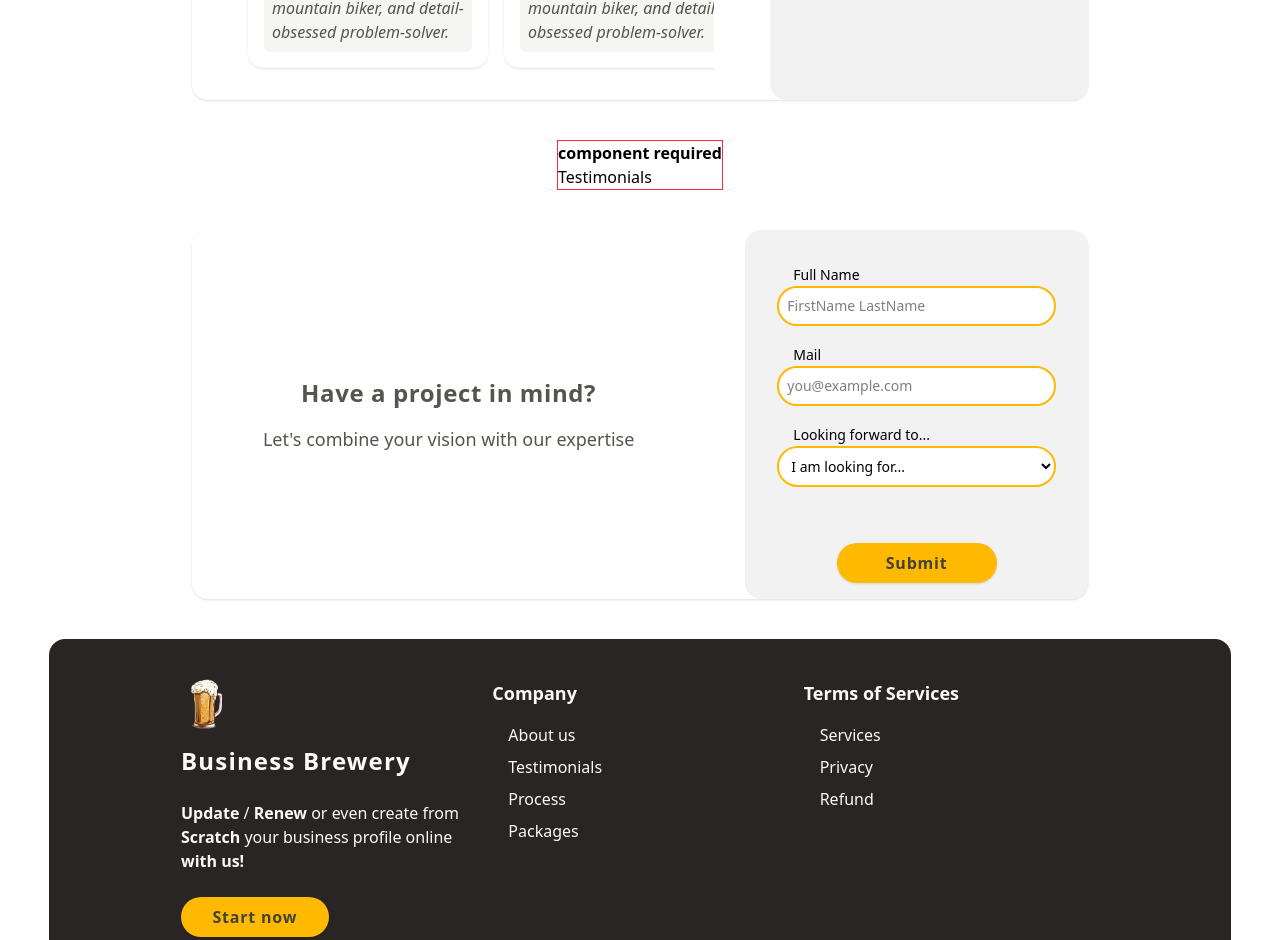
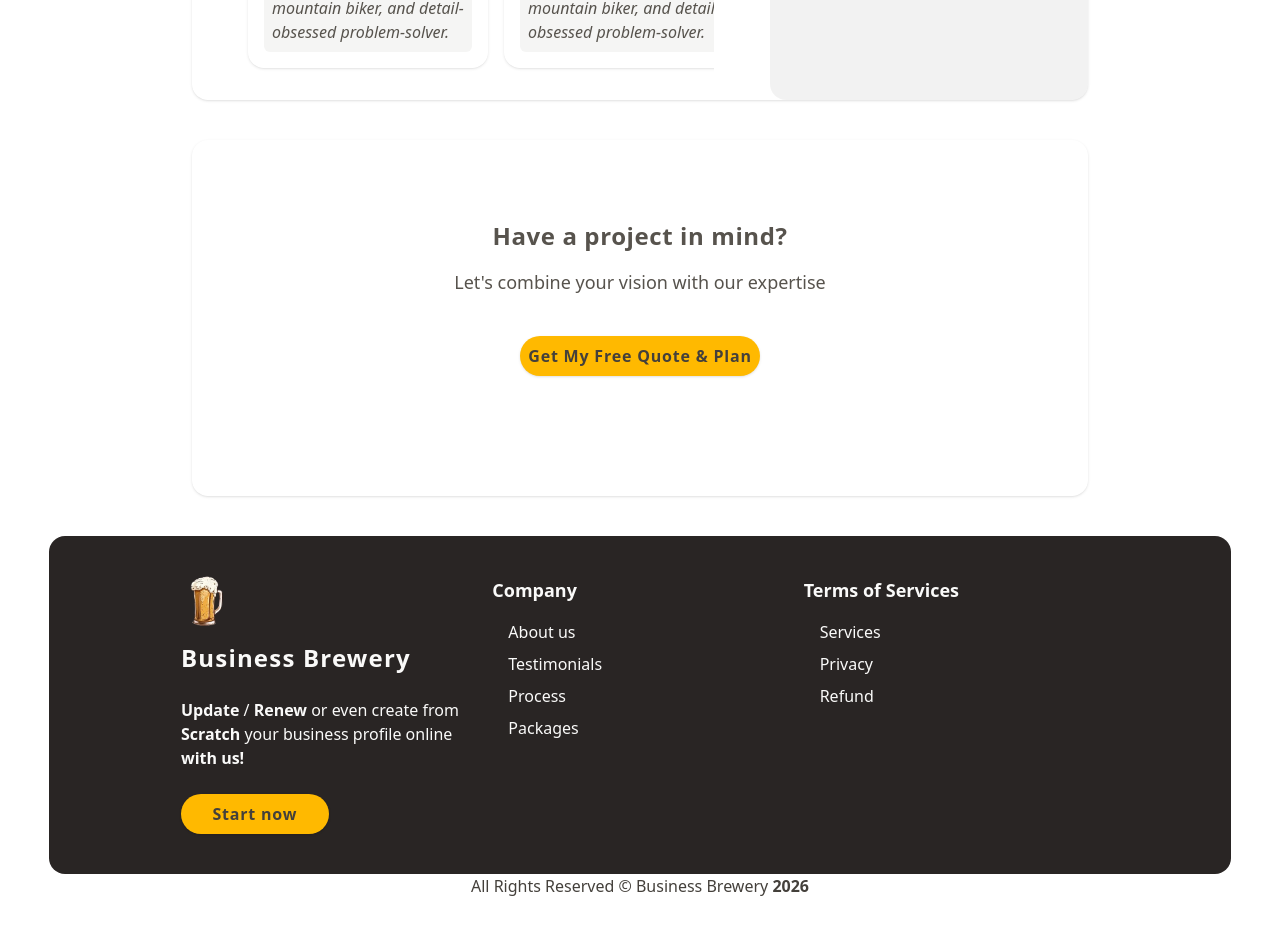
Before and after one commit to aievey/business-brewery-next, a Next.js app: page /about in a window 1280 px wide. Shown: the part 1316-2256 px from the top of the page. After the commit the page ends 2214 px from the top, so only its background shows below. Built offline with nearby package versions, Linux system fonts and the light colour scheme.

Commit message:
initial ready website

```diff
--- a/src/app/about/page.jsx
+++ b/src/app/about/page.jsx
@@ -91,23 +91,23 @@ const About = () => {
         </Small>
       </Segment>
 
-      <div className="border border-red-500">
+      {/* <div className="border border-red-500">
         {" "}
         <b>component required</b> <br />
         Testimonials
-      </div>
+      </div> */}
       <Segment>
-        <Large>
-          <div className="flex h-full w-full flex-col items-center justify-center">
-            <Head>Have a project in mind?</Head>
-            <Elaboration>
-              Let&apos;s combine your vision with our expertise
-            </Elaboration>
+        <div className="flex h-full w-full flex-col items-center justify-center py-20">
+          <Head>Have a project in mind?</Head>
+          <Elaboration>
+            Let&apos;s combine your vision with our expertise
+          </Elaboration>
+          <div className="flex h-30 items-center justify-center">
+            <Button type="submit" width="w-60">
+              Get My Free Quote & Plan
+            </Button>
           </div>
-        </Large>
-        <Small>
-          <SubForm />
-        </Small>
+        </div>
       </Segment>
     </PageContainer>
   );
--- a/src/app/page.js
+++ b/src/app/page.js
@@ -25,7 +25,7 @@ export default function Home() {
         <Display />
         <Services />
 
-        <Segment>
+        {/* <Segment>
           <Small>
             <Head>The Results We Deliver</Head>
           </Small>
@@ -40,7 +40,7 @@ export default function Home() {
             </Elaboration>
           </Large>
         </Segment>
-        <Process />
+        <Process /> */}
 
         {/* <Segment>
           <Small>
@@ -53,9 +53,8 @@ export default function Home() {
           </Large>
         </Segment> */}
 
-        <Segment>
-          <Large>
-            <div className="flex h-full flex-col items-center justify-center">
+        {/* <div className="flex h-full w-full items-center justify-center py-10">
+          <div>
             <Head>Ready to Build Your Solution?</Head>
             <Elaboration>
               <p className="max-w-85">
@@ -68,11 +67,7 @@ export default function Home() {
               </p>
             </Elaboration>
           </div>
-          </Large>
-          <Small>
-            <SubForm />
-          </Small>
-        </Segment>
+        </div> */}
       </PageContainer>
     </div>
   );
--- a/src/components/ui/main-form.jsx
+++ b/src/components/ui/main-form.jsx
@@ -70,7 +70,7 @@ const Form = () => {
                           name={categories.name}
                           value={option.value}
                           id={option.id}
-                          required
+                          required={categories.required ? true : false}
                         />
                         <label htmlFor={option.id}>{option.value}</label>
                       </div>
--- a/src/lib/forms.js
+++ b/src/lib/forms.js
@@ -32,6 +32,7 @@ const mainForm = [
         id: "Timeline",
         name: "timeline",
         type: "radio",
+        required: true,
         options: [
           {
             id: "tr1",
@@ -55,6 +56,7 @@ const mainForm = [
         id: "Budget",
         name: "budget",
         type: "radio",
+        required: true,
         options: [
           {
             id: "br1",
```
Lines whose indentation alone changed are shown as unchanged.
